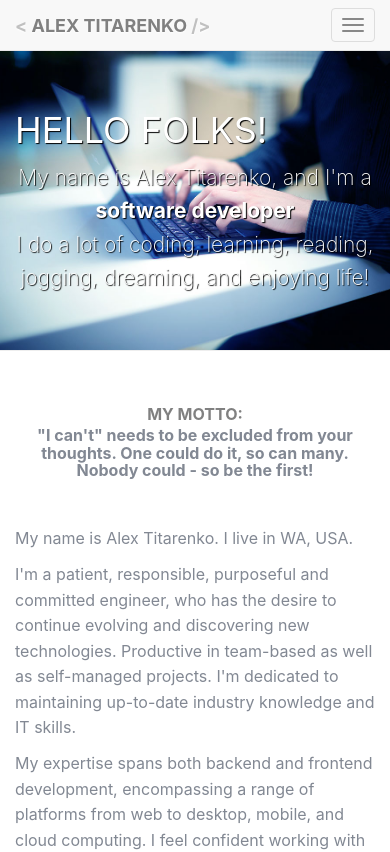
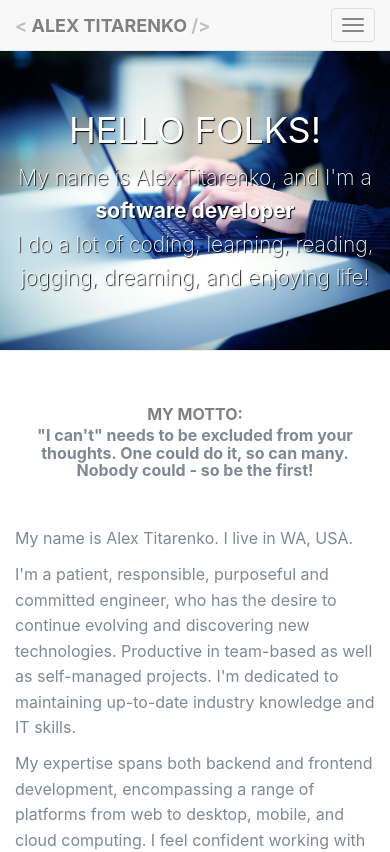
Before and after one commit to alex-titarenko/alextitarenko, a Next.js app: page / in a window 390 px wide. Shown: the top 852 px of the page. Built offline with nearby package versions, Linux system fonts and the light colour scheme.

Commit message:
update styles

```diff
--- a/components/Jumbotron.tsx
+++ b/components/Jumbotron.tsx
@@ -1,12 +1,19 @@
 import { PropsWithChildren } from 'react';
 import clsx from 'clsx';
 import { createUseStyles } from 'react-jss';
+import { mediaQueries } from 'utils/mediaQueries';
 
 const useStyles = createUseStyles({
   container: {
     '& h1': {
       display: 'flex',
       gap: 10
+    },
+
+    [mediaQueries.compactSize]: {
+      display: 'flex',
+      flexDirection: 'column',
+      alignItems: 'center'
     }
   }
 })
--- a/components/NavBar.tsx
+++ b/components/NavBar.tsx
@@ -5,9 +5,8 @@ import { Spacer } from './common/Spacer';
 import appConfig from 'app.config.json';
 import clsx from 'clsx'
 import { createUseStyles } from 'react-jss'
+import { mediaQueries } from 'utils/mediaQueries';
 import { useMediaQuery } from 'hooks/useMediaQuery';
-
-const compactSizeMQ = '@media (max-width: 768px)';
 
 const useStyles = createUseStyles({
   navbar: {
@@ -26,7 +25,7 @@ const useStyles = createUseStyles({
     flexGrow: 1,
     alignItems: 'center',
 
-    [compactSizeMQ]: {
+    [mediaQueries.compactSize]: {
       flexDirection: 'column',
       alignItems: 'stretch'
     }
@@ -94,7 +93,7 @@ const useStyles = createUseStyles({
       borderRadius: '10px'
     },
 
-    [compactSizeMQ]: {
+    [mediaQueries.compactSize]: {
       height: 0,
 
       '& ul': {
@@ -124,7 +123,7 @@ const useStyles = createUseStyles({
       backgroundColor: '#ddd',
     },
 
-    [compactSizeMQ]: {
+    [mediaQueries.compactSize]: {
       visibility: 'visible'
     }
   },
@@ -144,7 +143,7 @@ const useStyles = createUseStyles({
   separator: {
     marginLeft: '20px',
 
-    [compactSizeMQ]: {
+    [mediaQueries.compactSize]: {
       display: 'none'
     }
   },
--- a/styles/site.css
+++ b/styles/site.css
@@ -533,7 +533,6 @@ ul.reset li {
 /* Blog Post */
 .blog-post-content {
   word-break: break-word;
-  font-size: 1.1em;
   line-height: 1.7;
 
   h1, h2, h3, h4 {
--- /dev/null
+++ b/utils/mediaQueries.ts
@@ -0,0 +1,3 @@
+export const mediaQueries = {
+  compactSize: '@media (max-width: 768px)'
+}
```
